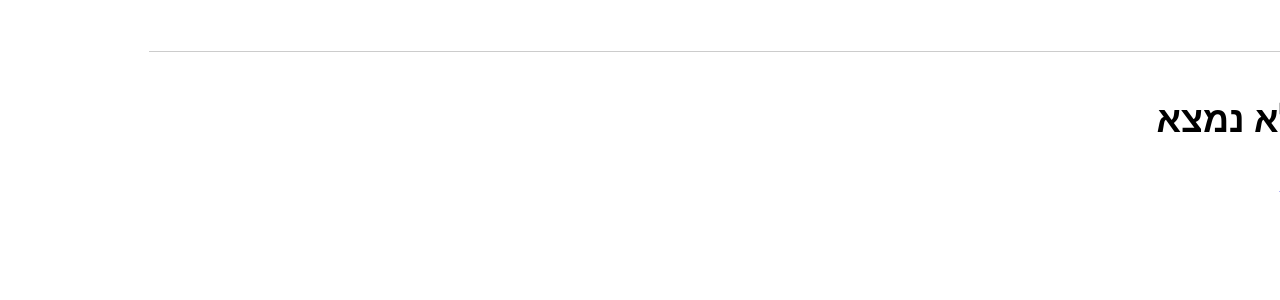
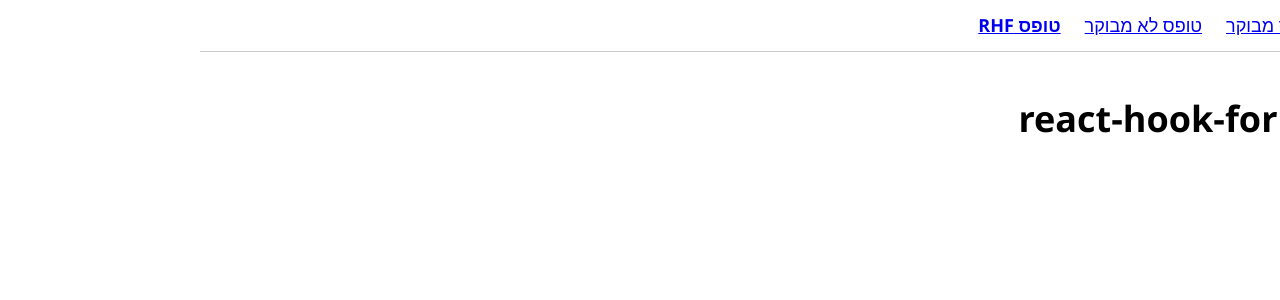
Before and after one commit to Hadas-Codes/recipes-app, a React (Vite) app: page /login/rhf in a window 1280 px wide. Shown: the top 300 px of the page. Built offline with nearby package versions, Linux system fonts and the light colour scheme.

Commit message:
step 1 - navigation

```diff
--- a/src/App.jsx
+++ b/src/App.jsx
@@ -2,10 +2,11 @@ import { Routes, Route } from "react-router";
 import Layout from "./components/Layout";
 import Home from "./pages/Home";
 import NotFound from "./pages/NotFound";
-
 import RecipeDetails from "./pages/RecipeDetails";
-
 import RecipesList from "./pages/RecipesList";
+import LoginControlled from './pages/LoginControlled';
+import LoginUncontrolled from './pages/LoginUncontrolled';
+import LoginRhf from './pages/LoginRhf';
 
 
 export default function App() {
@@ -18,6 +19,12 @@ export default function App() {
 
         <Route path="recipes" element={<RecipesList />} />
 
+        <Route path="login/controlled" element={<LoginControlled />} />
+
+        <Route path="login/uncontrolled" element={<LoginUncontrolled />} />
+
+        <Route path="login/rhf" element={<LoginRhf />} />
+
         <Route path="*" element={<NotFound />} />
       </Route>
     </Routes>
--- a/src/components/Layout.jsx
+++ b/src/components/Layout.jsx
@@ -11,6 +11,9 @@ export default function Layout() {
       <nav style={{ padding: 12, borderBottom: "1px solid #ccc" }}>
         <NavLink to="/" end style={linkStyle}>בית</NavLink>
         <NavLink to="/recipes" style={linkStyle}>מתכונים</NavLink>
+        <NavLink to="/login/controlled" style={linkStyle}>טופס מבוקר</NavLink>
+        <NavLink to="/login/uncontrolled" style={linkStyle}>טופס לא מבוקר</NavLink>
+        <NavLink to="/login/rhf" style={linkStyle}>טופס RHF</NavLink>
       </nav>
       <main style={{ padding: 16 }}>
         <Outlet />
--- /dev/null
+++ b/src/pages/LoginControlled.jsx
@@ -0,0 +1,3 @@
+export default function LoginControlled() {
+  return <h1>טופס מבוקר</h1>;
+}
--- /dev/null
+++ b/src/pages/LoginRhf.jsx
@@ -0,0 +1,3 @@
+export default function LoginRhf() {
+  return <h1>טופס עם react-hook-form</h1>;
+}
--- /dev/null
+++ b/src/pages/LoginUncontrolled.jsx
@@ -0,0 +1,3 @@
+export default function LoginUncontrolled() {
+  return <h1>טופס לא מבוקר</h1>;
+}
```
